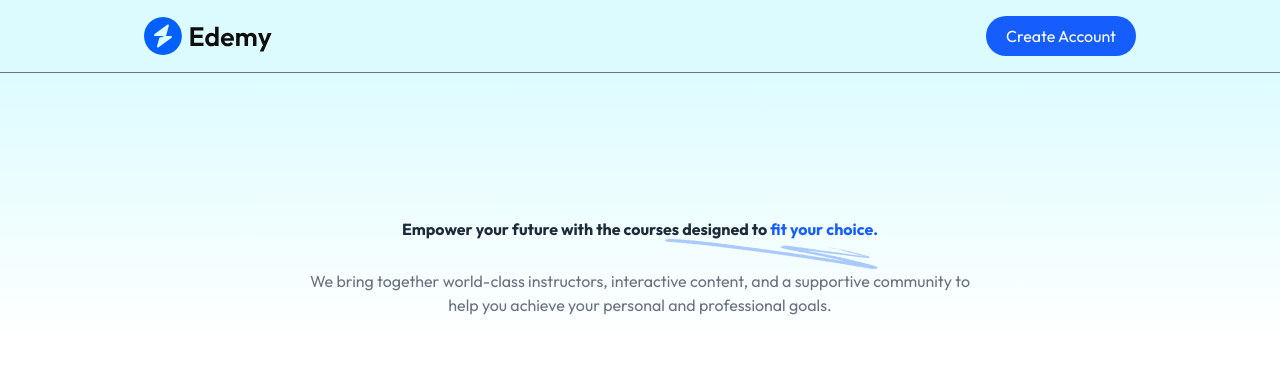
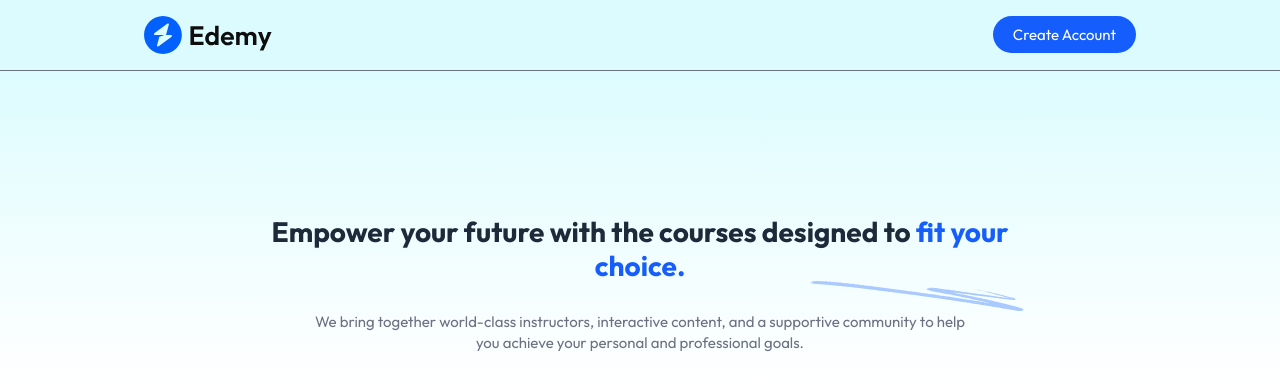
Before and after one commit to YurHarutyunyan/Ydemy-Learing-Platform, a React (Vite) app: page / in a window 1280 px wide. Shown: the top 390 px of the page. Built offline with nearby package versions, Linux system fonts and the light colour scheme; no server answers.

Commit message:
migrating from tailwind 3 to tailwind 4 config style

```diff
--- a/src/components/student/Hero.jsx
+++ b/src/components/student/Hero.jsx
@@ -4,7 +4,7 @@ import assets from '../../assets/assets'
 function Hero() {
   return (
     <div className='flex flex-col items-center justify-center w-full md:pt-36 pt-20 px-7 md:px-0 space-y-7 text-center bg-gradient-to-b from-cyan-100/70'>
-      <h1 className='md:text-home-heading-heading-large text-home-heading-small relative font-bold text-gray-800 max-w-3xl mx-auto'>Empower your future with the courses designed to <span className='text-blue-600'>
+      <h1 className='md:text-home-heading-large text-home-heading-small relative font-bold text-gray-800 max-w-3xl mx-auto'>Empower your future with the courses designed to <span className='text-blue-600'>
          fit your choice.</span>
          <img src = {assets.sketch} alt ="sketch" className='md:block hidden absolute -bottom-7 right-0'/>
       </h1>
--- a/src/index.css
+++ b/src/index.css
@@ -1,6 +1,28 @@
 @import url('https://fonts.googleapis.com/css2?family=Outfit:wght@100..900&display=swap');
+@import "tailwindcss";
 
-@import "tailwindcss";
+@layer utilities {
+  .text-home-heading-small {
+    font-size: 28px;
+    line-height: 34px;
+  }
+  .text-home-heading-large {
+    font-size: 48px;
+    line-height: 56px;
+  }
+  .text-course-details-heading-small {
+    font-size: 26px;
+    line-height: 36px;
+  }
+  .text-course-details-heading-large {
+    font-size: 36px;
+    line-height: 44px;
+  }
+  .text-default {
+    font-size: 15px;
+    line-height: 21px;
+  }
+}
 
 *{
   font-family:Outfit;
```
Also changed, not shown: tailwind.config.js (deleted, +0 -11 lines).
